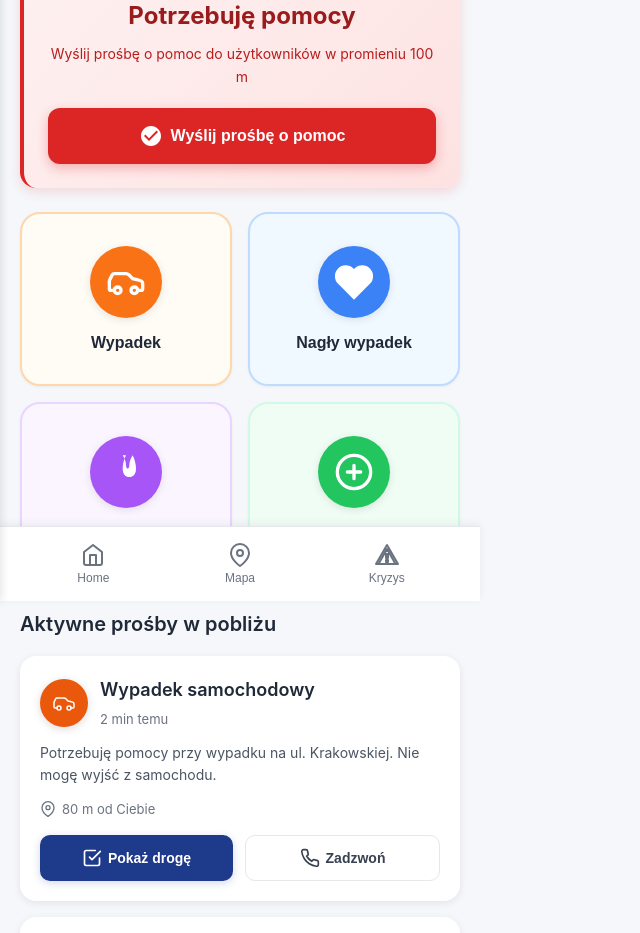
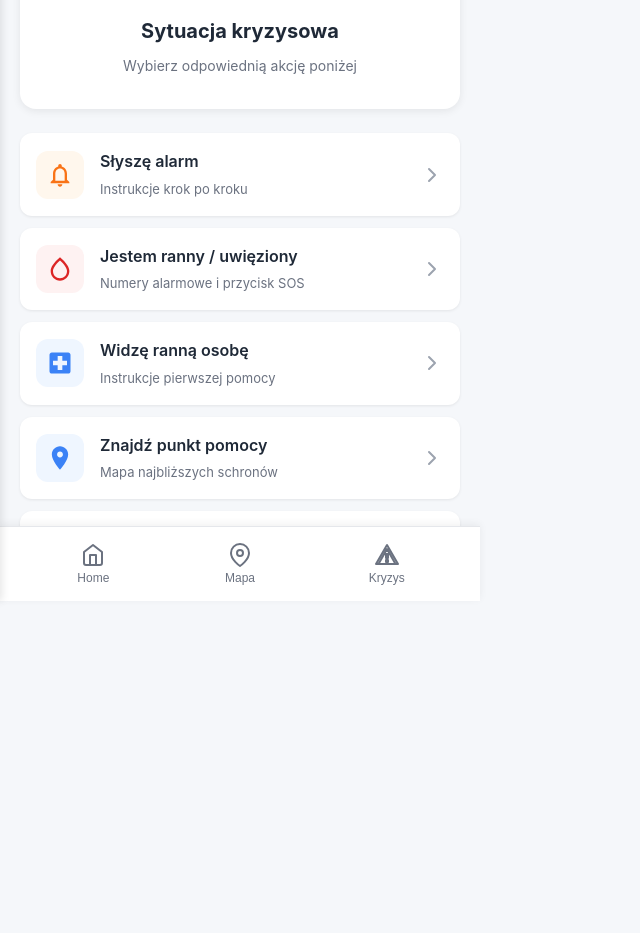
Before and after one commit to Katarzyna-Kadziolka/Ratunek, a Vue app in the folder Ratunek/: page /crisis in a window 1280 px wide. Shown: the part 199-1132 px from the top of the page, without its empty margins (0-640 px from the left). After the commit the page ends 967 px from the top, so only its background shows below. Built offline with nearby package versions, Linux system fonts and the light colour scheme.

Commit message:
Crisis view

```diff
--- a/Ratunek/src/views/CrisisView.vue
+++ b/Ratunek/src/views/CrisisView.vue
@@ -1,11 +1,9 @@
 <script setup lang="ts">
 import { ref } from 'vue'
-import { useCrisisStore } from '@/stores/crisis'
 import SideMenu from '@/components/SideMenu.vue'
 import AppHeader from '@/components/AppHeader.vue'
 import BottomNav from '@/components/BottomNav.vue'
 
-const crisisStore = useCrisisStore()
 const isSideMenuOpen = ref(false)
 </script>
 
@@ -16,122 +14,104 @@ const isSideMenuOpen = ref(false)
 
     <!-- Header -->
     <AppHeader
-      title="Kryzys"
+      title="mKryzys"
+      subtitle="Tryb awaryjny"
       @open-menu="isSideMenuOpen = true"
     />
 
     <!-- Main Content -->
     <main class="main-content">
-      <!-- Need Help Alert Card -->
-      <div class="need-help-card">
+      <!-- Crisis Situation Card -->
+      <div class="crisis-situation-card">
         <div class="alert-icon">
           <svg width="32" height="32" viewBox="0 0 24 24" fill="currentColor">
-            <path d="M12 2L1 21h22L12 2zm0 4l8.5 15h-17L12 6zm1 11h-2v2h2v-2zm0-6h-2v4h2v-4z"/>
+            <path d="M12 2C6.48 2 2 6.48 2 12s4.48 10 10 10 10-4.48 10-10S17.52 2 12 2zm1 15h-2v-2h2v2zm0-4h-2V7h2v6z"/>
           </svg>
         </div>
-        <h2 class="alert-title">Potrzebuję pomocy</h2>
-        <p class="alert-description">
-          Wyślij prośbę o pomoc do użytkowników w promieniu {{ crisisStore.searchRadius }} m
-        </p>
-        <button class="send-help-button">
-          <svg width="24" height="24" viewBox="0 0 24 24" fill="currentColor" style="margin-right: 8px;">
-            <path d="M12 2C6.48 2 2 6.48 2 12s4.48 10 10 10 10-4.48 10-10S17.52 2 12 2zm-2 15l-5-5 1.41-1.41L10 14.17l7.59-7.59L19 8l-9 9z"/>
-          </svg>
-          Wyślij prośbę o pomoc
-        </button>
+        <h2 class="crisis-title">Sytuacja kryzysowa</h2>
+        <p class="crisis-description">Wybierz odpowiednią akcję poniżej</p>
       </div>
 
-      <!-- Crisis Type Cards Grid -->
-      <div class="crisis-type-grid">
-        <button class="crisis-type-card crisis-card-orange">
-          <div class="crisis-icon crisis-icon-orange">
-            <svg width="40" height="40" viewBox="0 0 24 24" fill="none">
-              <path d="M19 17h2c.6 0 1-.4 1-1v-3c0-.9-.7-1.7-1.5-1.9C18.7 10.6 16 10 16 10s-1.3-1.4-2.2-2.3c-.5-.4-1.1-.7-1.8-.7H5c-.6 0-1.1.4-1.4.9l-1.4 2.9A3.7 3.7 0 0 0 2 12v4c0 .6.4 1 1 1h2" stroke="currentColor" stroke-width="2" fill="none"/>
-              <circle cx="7" cy="17" r="2" stroke="currentColor" stroke-width="2" fill="none"/>
-              <circle cx="17" cy="17" r="2" stroke="currentColor" stroke-width="2" fill="none"/>
+      <!-- Action Cards -->
+      <div class="action-cards-list">
+        <!-- I Hear Alarm -->
+        <div class="action-card">
+          <div class="action-icon alarm-icon">
+            <svg width="28" height="28" viewBox="0 0 24 24" fill="currentColor">
+              <path d="M12 22c1.1 0 2-.9 2-2h-4c0 1.1.9 2 2 2zm6-6v-5c0-3.07-1.63-5.64-4.5-6.32V4c0-.83-.67-1.5-1.5-1.5s-1.5.67-1.5 1.5v.68C7.64 5.36 6 7.92 6 11v5l-2 2v1h16v-1l-2-2zm-2 1H8v-6c0-2.48 1.51-4.5 4-4.5s4 2.02 4 4.5v6z"/>
             </svg>
           </div>
-          <span class="crisis-label">Wypadek</span>
-        </button>
-
-        <button class="crisis-type-card crisis-card-blue">
-          <div class="crisis-icon crisis-icon-blue">
-            <svg width="40" height="40" viewBox="0 0 24 24" fill="none">
-              <path d="M20.84 4.61a5.5 5.5 0 0 0-7.78 0L12 5.67l-1.06-1.06a5.5 5.5 0 0 0-7.78 7.78l1.06 1.06L12 21.23l7.78-7.78 1.06-1.06a5.5 5.5 0 0 0 0-7.78z" stroke="currentColor" stroke-width="2" fill="currentColor"/>
+          <div class="action-content">
+            <h3 class="action-title">Słyszę alarm</h3>
+            <p class="action-subtitle">Instrukcje krok po kroku</p>
+          </div>
+          <svg class="action-arrow" width="24" height="24" viewBox="0 0 24 24" fill="none">
+            <path d="M9 18l6-6-6-6" stroke="#9ca3af" stroke-width="2" stroke-linecap="round" stroke-linejoin="round"/>
           </svg>
         </div>
-          <span class="crisis-label">Nagły wypadek</span>
-        </button>
 
-        <button class="crisis-type-card crisis-card-purple">
-          <div class="crisis-icon crisis-icon-purple">
-            <svg width="40" height="40" viewBox="0 0 24 24" fill="none">
-              <path d="M12 2c-1.3 2.7-2 5.3-2 8 0 3.3 1.8 5 4 5s4-1.7 4-5c0-2.7-.7-5.3-2-8-1.3 2-2 4-2 6 0 1.1-.4 2-1 2s-1-.9-1-2c0-2-.7-4-2-6z" fill="currentColor"/>
+        <!-- I'm Injured / Trapped -->
+        <div class="action-card">
+          <div class="action-icon injured-icon">
+            <svg width="28" height="28" viewBox="0 0 24 24" fill="currentColor">
+              <path d="M12 2c-5.33 4.55-8 8.48-8 11.8 0 4.98 3.8 8.2 8 8.2s8-3.22 8-8.2c0-3.32-2.67-7.25-8-11.8zm0 18c-3.35 0-6-2.57-6-6.2 0-2.34 1.95-5.44 6-9.14 4.05 3.7 6 6.79 6 9.14 0 3.63-2.65 6.2-6 6.2z"/>
             </svg>
           </div>
-          <span class="crisis-label">Pożar</span>
-        </button>
-
-        <button class="crisis-type-card crisis-card-green">
-          <div class="crisis-icon crisis-icon-green">
-            <svg width="40" height="40" viewBox="0 0 24 24" fill="none">
-              <circle cx="12" cy="12" r="10" stroke="currentColor" stroke-width="2" fill="none"/>
-              <path d="M12 8v8M8 12h8" stroke="currentColor" stroke-width="2" stroke-linecap="round"/>
+          <div class="action-content">
+            <h3 class="action-title">Jestem ranny / uwięziony</h3>
+            <p class="action-subtitle">Numery alarmowe i przycisk SOS</p>
+          </div>
+          <svg class="action-arrow" width="24" height="24" viewBox="0 0 24 24" fill="none">
+            <path d="M9 18l6-6-6-6" stroke="#9ca3af" stroke-width="2" stroke-linecap="round" stroke-linejoin="round"/>
           </svg>
         </div>
-          <span class="crisis-label">Inne</span>
-        </button>
+
+        <!-- I See Injured Person -->
+        <div class="action-card">
+          <div class="action-icon first-aid-icon">
+            <svg width="28" height="28" viewBox="0 0 24 24" fill="currentColor">
+              <path d="M19 3H5c-1.1 0-1.99.9-1.99 2L3 19c0 1.1.9 2 2 2h14c1.1 0 2-.9 2-2V5c0-1.1-.9-2-2-2zm-1 11h-4v4h-4v-4H6v-4h4V6h4v4h4v4z"/>
+            </svg>
+          </div>
+          <div class="action-content">
+            <h3 class="action-title">Widzę ranną osobę</h3>
+            <p class="action-subtitle">Instrukcje pierwszej pomocy</p>
+          </div>
+          <svg class="action-arrow" width="24" height="24" viewBox="0 0 24 24" fill="none">
+            <path d="M9 18l6-6-6-6" stroke="#9ca3af" stroke-width="2" stroke-linecap="round" stroke-linejoin="round"/>
+          </svg>
         </div>
 
-      <!-- Active Requests Section -->
-      <div class="active-requests-section">
-        <h2 class="section-title">Aktywne prośby w pobliżu</h2>
-
-        <div class="requests-list">
-          <div
-            v-for="request in crisisStore.requestsInRadius"
-            :key="request.id"
-            class="request-card"
-          >
-            <div class="request-header">
-              <div class="request-icon" :style="{ background: crisisStore.getCrisisTypeColor(request.type) }">
-                <svg width="24" height="24" viewBox="0 0 24 24" fill="white">
-                  <path v-if="request.type === 'accident'" d="M19 17h2c.6 0 1-.4 1-1v-3c0-.9-.7-1.7-1.5-1.9C18.7 10.6 16 10 16 10s-1.3-1.4-2.2-2.3c-.5-.4-1.1-.7-1.8-.7H5c-.6 0-1.1.4-1.4.9l-1.4 2.9A3.7 3.7 0 0 0 2 12v4c0 .6.4 1 1 1h2M7 19a2 2 0 1 0 0-4 2 2 0 0 0 0 4zM17 19a2 2 0 1 0 0-4 2 2 0 0 0 0 4z" stroke="white" stroke-width="1.5" fill="none"/>
-                  <path v-else-if="request.type === 'medical-emergency'" d="M20.84 4.61a5.5 5.5 0 0 0-7.78 0L12 5.67l-1.06-1.06a5.5 5.5 0 0 0-7.78 7.78l1.06 1.06L12 21.23l7.78-7.78 1.06-1.06a5.5 5.5 0 0 0 0-7.78z" fill="white"/>
+        <!-- Find Help Point -->
+        <div class="action-card">
+          <div class="action-icon location-icon">
+            <svg width="28" height="28" viewBox="0 0 24 24" fill="currentColor">
+              <path d="M12 2C8.13 2 5 5.13 5 9c0 5.25 7 13 7 13s7-7.75 7-13c0-3.87-3.13-7-7-7zm0 9.5c-1.38 0-2.5-1.12-2.5-2.5s1.12-2.5 2.5-2.5 2.5 1.12 2.5 2.5-1.12 2.5-2.5 2.5z"/>
             </svg>
           </div>
-              <div class="request-info">
-                <h3 class="request-title">{{ request.title }}</h3>
-                <p class="request-time">{{ request.time }}</p>
+          <div class="action-content">
+            <h3 class="action-title">Znajdź punkt pomocy</h3>
+            <p class="action-subtitle">Mapa najbliższych schronów</p>
           </div>
+          <svg class="action-arrow" width="24" height="24" viewBox="0 0 24 24" fill="none">
+            <path d="M9 18l6-6-6-6" stroke="#9ca3af" stroke-width="2" stroke-linecap="round" stroke-linejoin="round"/>
+          </svg>
         </div>
 
-            <p class="request-description">{{ request.description }}</p>
-
-            <div class="request-location">
-              <svg width="16" height="16" viewBox="0 0 24 24" fill="none" style="margin-right: 6px;">
-                <path d="M21 10c0 7-9 13-9 13s-9-6-9-13a9 9 0 0 1 18 0z" stroke="#6b7280" stroke-width="2"/>
-                <circle cx="12" cy="10" r="3" stroke="#6b7280" stroke-width="2"/>
+        <!-- I Need Help -->
+        <div class="action-card">
+          <div class="action-icon help-icon">
+            <svg width="28" height="28" viewBox="0 0 24 24" fill="currentColor">
+              <path d="M13 7h-2v2h2V7zm0 4h-2v6h2v-6zm-1-9C6.48 2 2 6.48 2 12s4.48 10 10 10 10-4.48 10-10S17.52 2 12 2zm0 18c-4.41 0-8-3.59-8-8s3.59-8 8-8 8 3.59 8 8-3.59 8-8 8z"/>
             </svg>
-              <span>{{ request.distance }} m od Ciebie</span>
           </div>
-
-            <div class="request-actions">
-              <button class="action-button primary" @click="crisisStore.offerHelp(request.id)">
-                <svg width="20" height="20" viewBox="0 0 24 24" fill="none" style="margin-right: 6px;">
-                  <path d="M9 11l3 3L22 4" stroke="currentColor" stroke-width="2" stroke-linecap="round" stroke-linejoin="round"/>
-                  <path d="M21 12v7a2 2 0 0 1-2 2H5a2 2 0 0 1-2-2V5a2 2 0 0 1 2-2h11" stroke="currentColor" stroke-width="2" stroke-linecap="round" stroke-linejoin="round"/>
+          <div class="action-content">
+            <h3 class="action-title">Potrzebuję pomocy</h3>
+            <p class="action-subtitle">Wyślij prośbę o pomoc</p>
+          </div>
+          <svg class="action-arrow" width="24" height="24" viewBox="0 0 24 24" fill="none">
+            <path d="M9 18l6-6-6-6" stroke="#9ca3af" stroke-width="2" stroke-linecap="round" stroke-linejoin="round"/>
           </svg>
-                Pokaż drogę
-              </button>
-              <button class="action-button secondary" @click="crisisStore.callEmergency(request.id)">
-                <svg width="20" height="20" viewBox="0 0 24 24" fill="none" style="margin-right: 6px;">
-                  <path d="M22 16.92v3a2 2 0 0 1-2.18 2 19.79 19.79 0 0 1-8.63-3.07 19.5 19.5 0 0 1-6-6 19.79 19.79 0 0 1-3.07-8.67A2 2 0 0 1 4.11 2h3a2 2 0 0 1 2 1.72 12.84 12.84 0 0 0 .7 2.81 2 2 0 0 1-.45 2.11L8.09 9.91a16 16 0 0 0 6 6l1.27-1.27a2 2 0 0 1 2.11-.45 12.84 12.84 0 0 0 2.81.7A2 2 0 0 1 22 16.92z" stroke="currentColor" stroke-width="2"/>
-                </svg>
-                Zadzwoń
-              </button>
-            </div>
-          </div>
         </div>
       </div>
     </main>
@@ -159,297 +139,152 @@ const isSideMenuOpen = ref(false)
   width: 100%;
 }
 
-/* Need Help Card */
-.need-help-card {
-  background: linear-gradient(135deg, #fef2f2 0%, #fee2e2 100%);
-  border-left: 4px solid #dc2626;
+/* Crisis Situation Card */
+.crisis-situation-card {
+  background: white;
   border-radius: 16px;
-  padding: 24px;
+  padding: 32px 24px;
   margin-bottom: 24px;
   text-align: center;
-  box-shadow: 0 4px 12px rgba(220, 38, 38, 0.15);
+  box-shadow: 0 2px 8px rgba(0, 0, 0, 0.08);
 }
 
 .alert-icon {
   display: inline-flex;
   width: 64px;
   height: 64px;
-  background: #dc2626;
+  background: linear-gradient(135deg, #fee2e2 0%, #fecaca 100%);
   border-radius: 50%;
   align-items: center;
   justify-content: center;
-  color: white;
+  color: #dc2626;
   margin-bottom: 16px;
 }
 
-.alert-title {
-  font-size: 24px;
+.crisis-title {
+  font-size: 20px;
   font-weight: 700;
-  color: #991b1b;
+  color: #1f2937;
   margin: 0 0 8px 0;
 }
 
-.alert-description {
+.crisis-description {
   font-size: 14px;
-  color: #b91c1c;
+  color: #6b7280;
   line-height: 1.6;
-  margin: 0 0 20px 0;
+  margin: 0;
 }
 
-.send-help-button {
-  width: 100%;
-  background: #dc2626;
-  color: white;
-  border: none;
-  border-radius: 12px;
-  padding: 16px 24px;
-  font-size: 16px;
-  font-weight: 600;
-  cursor: pointer;
+/* Action Cards List */
+.action-cards-list {
   display: flex;
-  align-items: center;
-  justify-content: center;
-  transition: all 0.2s;
-  box-shadow: 0 4px 12px rgba(220, 38, 38, 0.3);
+  flex-direction: column;
+  gap: 12px;
 }
 
-.send-help-button:hover {
-  background: #b91c1c;
-  transform: translateY(-2px);
-  box-shadow: 0 6px 16px rgba(220, 38, 38, 0.4);
-}
-
-.send-help-button:active {
-  transform: translateY(0);
-}
-
-/* Crisis Type Grid */
-.crisis-type-grid {
-  display: grid;
-  grid-template-columns: repeat(2, 1fr);
-  gap: 16px;
-  margin-bottom: 32px;
-}
-
-.crisis-type-card {
+.action-card {
   background: white;
-  border: 2px solid #e5e7eb;
-  border-radius: 20px;
-  padding: 32px 20px;
+  border-radius: 12px;
+  padding: 16px;
   display: flex;
-  flex-direction: column;
   align-items: center;
   gap: 16px;
   cursor: pointer;
   transition: all 0.2s;
-  box-shadow: 0 1px 3px rgba(0, 0, 0, 0.05);
-  min-height: 160px;
+  box-shadow: 0 1px 3px rgba(0, 0, 0, 0.08);
 }
 
-.crisis-type-card:hover {
+.action-card:hover {
   transform: translateY(-2px);
-  box-shadow: 0 4px 12px rgba(0, 0, 0, 0.1);
+  box-shadow: 0 4px 12px rgba(0, 0, 0, 0.12);
 }
 
-.crisis-type-card:active {
+.action-card:active {
   transform: translateY(0);
 }
 
-/* Card-specific border colors */
-.crisis-card-orange {
-  border-color: #fed7aa;
-  background: #fffbf5;
-}
-
-.crisis-card-blue {
-  border-color: #bfdbfe;
-  background: #f0f9ff;
-}
-
-.crisis-card-purple {
-  border-color: #e9d5ff;
-  background: #faf5ff;
-}
-
-.crisis-card-green {
-  border-color: #d1fae5;
-  background: #f0fdf4;
-}
-
-.crisis-icon {
-  width: 72px;
-  height: 72px;
-  border-radius: 50%;
-  display: flex;
-  align-items: center;
-  justify-content: center;
-  box-shadow: 0 2px 8px rgba(0, 0, 0, 0.1);
-}
-
-.crisis-icon-orange {
-  background: #f97316;
-  color: white;
-}
-
-.crisis-icon-blue {
-  background: #3b82f6;
-  color: white;
-}
-
-.crisis-icon-purple {
-  background: #a855f7;
-  color: white;
-}
-
-.crisis-icon-green {
-  background: #22c55e;
-  color: white;
-}
-
-.crisis-label {
-  font-size: 16px;
-  font-weight: 600;
-  color: #1f2937;
-  text-align: center;
-}
-
-/* Active Requests Section */
-.active-requests-section {
-  margin-bottom: 20px;
-}
-
-.section-title {
-  font-size: 20px;
-  font-weight: 600;
-  color: #1f2937;
-  margin: 0 0 16px 0;
-}
-
-.requests-list {
-  display: flex;
-  flex-direction: column;
-  gap: 16px;
-}
-
-/* Request Card */
-.request-card {
-  background: white;
-  border-radius: 16px;
-  padding: 20px;
-  box-shadow: 0 2px 8px rgba(0, 0, 0, 0.08);
-  transition: transform 0.2s, box-shadow 0.2s;
-}
-
-.request-card:hover {
-  transform: translateY(-2px);
-  box-shadow: 0 4px 16px rgba(0, 0, 0, 0.12);
-}
-
-.request-header {
-  display: flex;
-  align-items: center;
-  gap: 12px;
-  margin-bottom: 12px;
-}
-
-.request-icon {
+.action-icon {
   width: 48px;
   height: 48px;
-  border-radius: 50%;
+  border-radius: 12px;
   display: flex;
   align-items: center;
   justify-content: center;
   flex-shrink: 0;
-  box-shadow: 0 2px 8px rgba(0, 0, 0, 0.15);
 }
 
-.request-info {
+/* Icon Colors */
+.alarm-icon {
+  background: #fff7ed;
+  color: #f97316;
+}
+
+.injured-icon {
+  background: #fef2f2;
+  color: #dc2626;
+}
+
+.first-aid-icon {
+  background: #eff6ff;
+  color: #3b82f6;
+}
+
+.location-icon {
+  background: #eff6ff;
+  color: #3b82f6;
+}
+
+.help-icon {
+  background: #f5f3ff;
+  color: #a855f7;
+}
+
+.action-content {
   flex: 1;
 }
 
-.request-title {
-  font-size: 18px;
+.action-title {
+  font-size: 16px;
   font-weight: 600;
   color: #1f2937;
   margin: 0 0 4px 0;
 }
 
-.request-time {
+.action-subtitle {
   font-size: 13px;
   color: #6b7280;
   margin: 0;
 }
 
-.request-description {
-  font-size: 14px;
-  color: #4b5563;
-  line-height: 1.6;
-  margin: 0 0 12px 0;
-}
-
-.request-location {
-  display: flex;
-  align-items: center;
-  font-size: 13px;
-  color: #6b7280;
-  margin-bottom: 16px;
-}
-
-.request-actions {
-  display: flex;
-  gap: 12px;
-}
-
-.action-button {
-  flex: 1;
-  border: none;
-  border-radius: 10px;
-  padding: 12px 16px;
-  font-size: 14px;
-  font-weight: 600;
-  cursor: pointer;
-  display: flex;
-  align-items: center;
-  justify-content: center;
-  transition: all 0.2s;
-}
-
-.action-button.primary {
-  background: #1e3a8a;
-  color: white;
-  box-shadow: 0 2px 8px rgba(30, 58, 138, 0.2);
-}
-
-.action-button.primary:hover {
-  background: #1e40af;
-  transform: translateY(-1px);
-  box-shadow: 0 4px 12px rgba(30, 58, 138, 0.3);
-}
-
-.action-button.secondary {
-  background: white;
-  color: #374151;
-  border: 1px solid #e5e7eb;
-}
-
-.action-button.secondary:hover {
-  background: #f9fafb;
-  border-color: #d1d5db;
-}
-
-.action-button:active {
-  transform: translateY(0);
+.action-arrow {
+  flex-shrink: 0;
 }
 
 /* Responsive Design */
 @media (max-width: 480px) {
-
-  .request-actions {
-    flex-direction: column;
+  .main-content {
+    padding: 16px;
   }
 
-  .action-button {
-    width: 100%;
+  .crisis-situation-card {
+    padding: 24px 20px;
+  }
+
+  .action-card {
+    padding: 14px;
+  }
+
+  .action-icon {
+    width: 44px;
+    height: 44px;
+  }
+
+  .action-title {
+    font-size: 15px;
+  }
+
+  .action-subtitle {
+    font-size: 12px;
   }
 }
 </style>
```
Also changed, not shown: Ratunek/src/components/AppHeader.vue (+17 -3 lines). Lines whose indentation alone changed are shown as unchanged.
